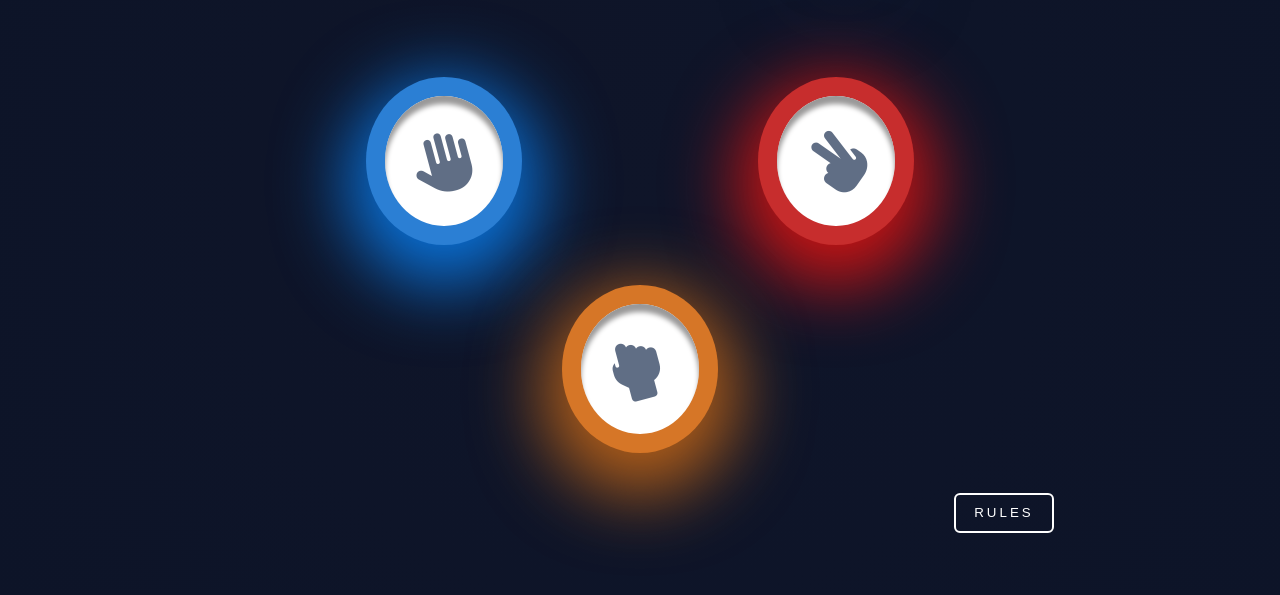
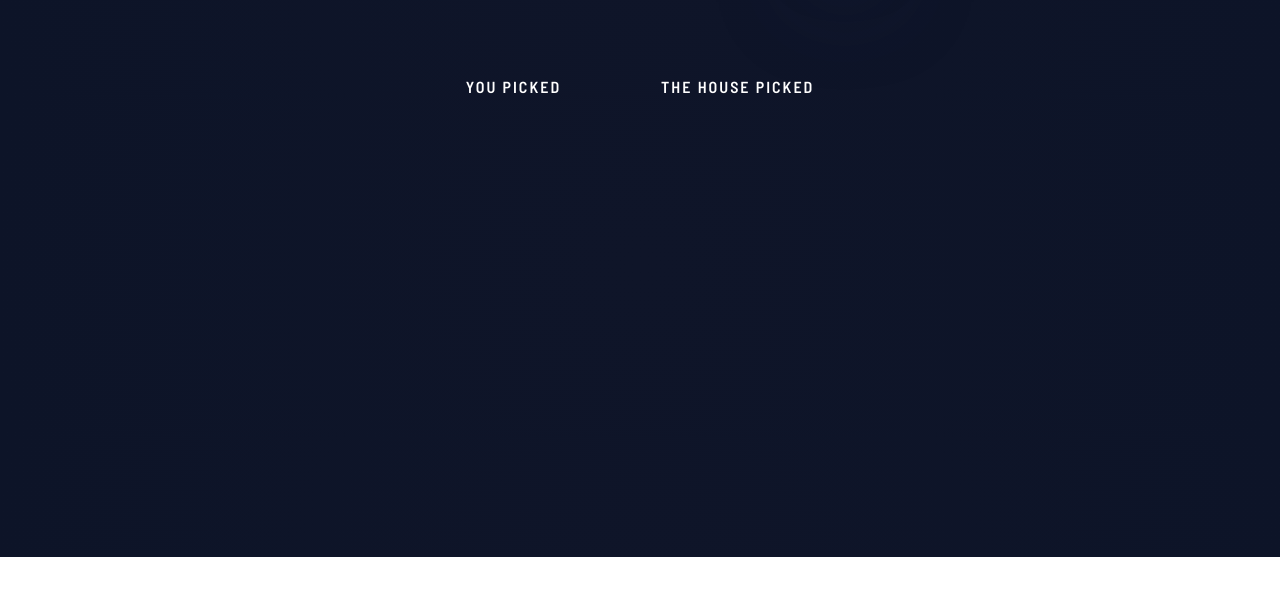
Before and after one commit to Grzegorz1992/Rock-paper-scissors, a website built with Vite: page src/index.html in a window 1280 px wide. Both pictures are taken after a click on the element 444 px from the left and 403 px from the top of the page. Shown: the part 243-838 px from the top of the page. After the commit the page ends 800 px from the top, so only its background shows below. Built offline with nearby package versions, Linux system fonts and the light colour scheme.

Commit message:
added listening for game items, added transition from gameitemsbox to fightgamebox

```diff
--- a/src/index.html
+++ b/src/index.html
@@ -31,21 +31,21 @@
 
 		<main>
 			<div class="game-items-box">
-				<div class="game-item paper-item" data-id="paper">
-					<div class="image-container">
-						<p class="game-image"><i class="fa-solid fa-hand"></i></p>
+				<div class="game-item paper-item">
+					<div class="image-container" data-id="paper">
+						<p class="game-image"><i class="fa-solid fa-hand" data-id="paper"></i></p>
 					</div>
 				</div>
 
-				<div class="game-item scissors-item" data-id="scissors">
-					<div class="image-container">
-						<p class="game-image"><i class="fa-solid fa-hand-scissors"></i></p>
+				<div class="game-item scissors-item">
+					<div class="image-container" data-id="scissors">
+						<p class="game-image"><i class="fa-solid fa-hand-scissors" data-id="scissors"></i></p>
 					</div>
 				</div>
 
-				<div class="game-item rock-item" data-id="rock">
-					<div class="image-container">
-						<p class="game-image"><i class="fa-solid fa-hand-back-fist"></i></p>
+				<div class="game-item rock-item">
+					<div class="image-container" data-id="rock">
+						<p class="game-image"><i class="fa-solid fa-hand-back-fist" data-id="rock"></i></p>
 					</div>
 				</div>
 				<button class="rules-btn">RULES</button>
--- a/src/main.js
+++ b/src/main.js
@@ -10,6 +10,9 @@ const rulesBtn = document.querySelector(".rules-btn");
 const rulesModal = document.querySelector(".modal-rules-box");
 const closeModalBtn = document.querySelector(".close-modal-btn");
 const body = document.querySelector("body");
+const rpsItems = document.querySelectorAll(".game-item");
+const fightGameBox = document.querySelector(".fight-game-box");
+const gameItemsBox = document.querySelector(".game-items-box");
 
 const showModal = () => {
 	rulesModal.classList.add("active");
@@ -21,5 +24,14 @@ const closeModal = () => {
 	body.classList.remove("modal-open");
 };
 
+const userChoice = (e) => {
+	let selectedItem = e.target.dataset.id;
+	gameItemsBox.classList.add("hide-gime-items");
+	fightGameBox.classList.add("show-fight-game-box");
+
+	console.log(selectedItem);
+};
+
 rulesBtn.addEventListener("click", showModal);
 closeModalBtn.addEventListener("click", closeModal);
+rpsItems.forEach((item) => item.addEventListener("click", userChoice));
```
